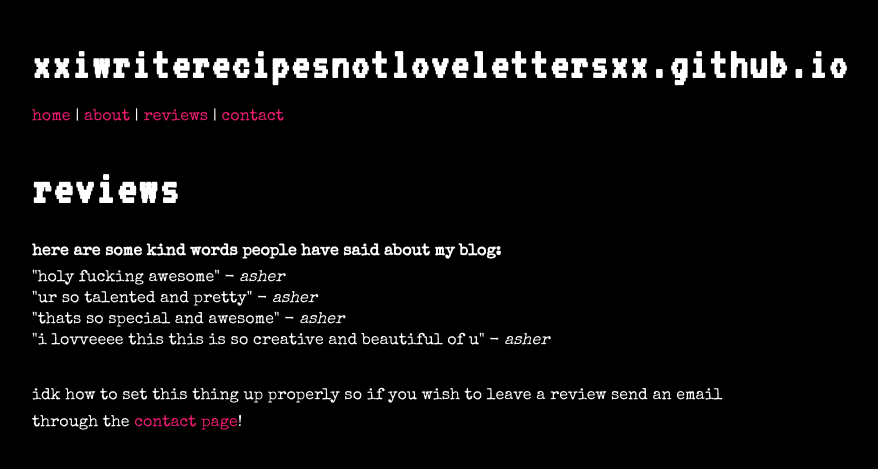
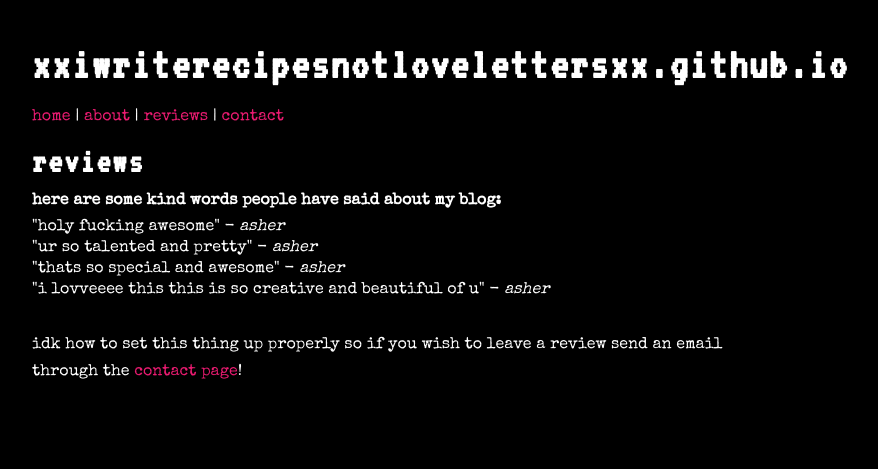
Before and after one commit to xxiwriterecipesnotlovelettersxx/xxiwriterecipesnotlovelettersxx.github.io, a Jekyll site: the page built from reviews.md, in a window 1280 px wide. Shown: the top 469 px of the page, without its empty margins (233-1111 px from the left). Built offline with Jekyll 4.4.1, drawn with Linux system fonts in a browser that asks for light colours.

```diff
--- a/reviews.md
+++ b/reviews.md
@@ -3,7 +3,7 @@ layout: default
 title: reviews
 ---
 
-<h1>reviews</h1>
+<h2>reviews</h2>
 <p><b>here are some kind words people have said about my blog:</b></p>
 
 <ul class="reviews-list">
```
